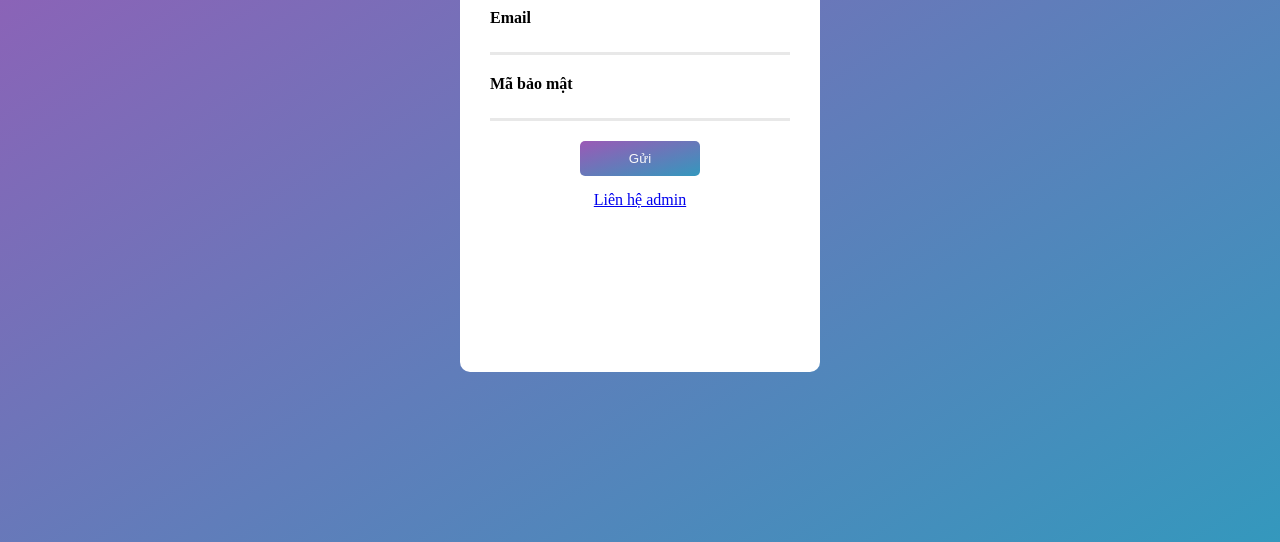
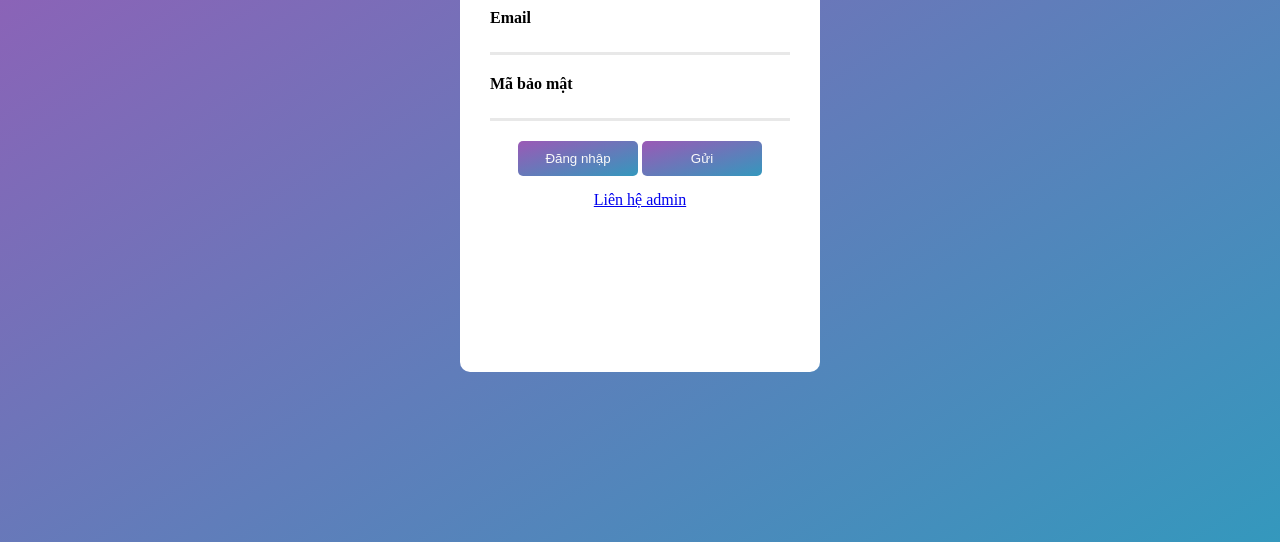
Before and after one commit to dangchien26012003/duan, a plain HTML site: page quenmatkhu.html in a window 1280 px wide. Shown: the part 258-800 px from the top of the page. Drawn offline with Linux system fonts and the light colour scheme.

Commit message:
Update quenmatkhu.html

```diff
--- a/quenmatkhu.html
+++ b/quenmatkhu.html
@@ -21,6 +21,7 @@
                 <h4>Mã bảo mật</h4>
                 <input type="text" id="pass">
             </div>
+            <a href="index.html"><button onclick="">Đăng nhập</button></a>
             <button onclick="check()">Gửi</button>
             <script>
                 function check() {
```
